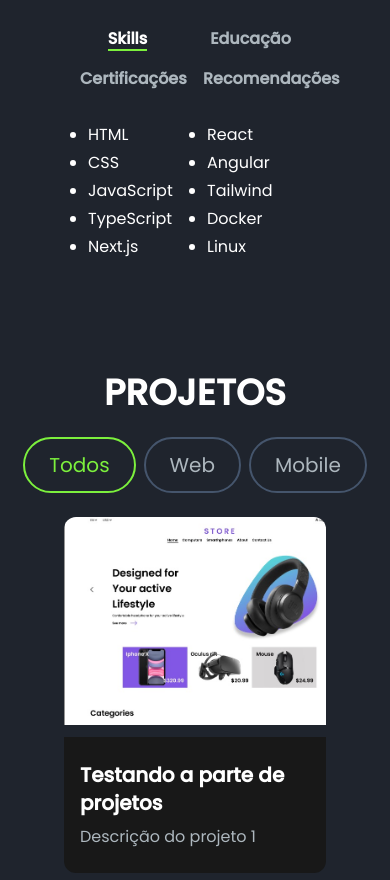
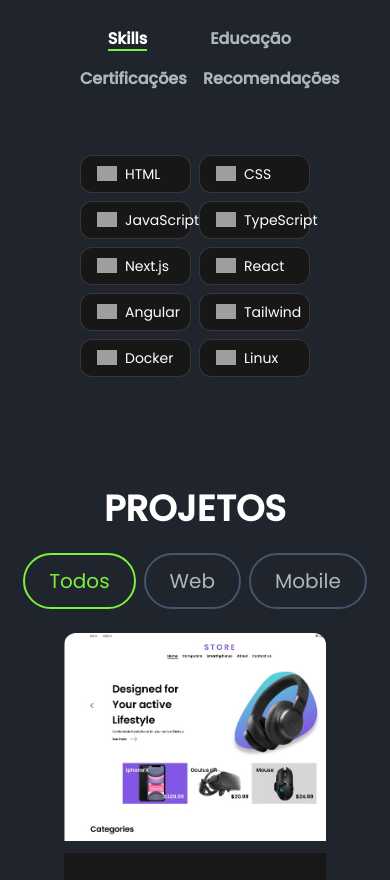
Before and after one commit to fagundes321/Portfolio-em-next, a Next.js app: page / in a window 390 px wide. Shown: the part 1860-2740 px from the top of the page. Built offline with nearby package versions, Linux system fonts and the light colour scheme; grey boxes are pictures that could not be loaded.

Commit message:
Adição dos icons em skills

```diff
--- a/next.config.mjs
+++ b/next.config.mjs
@@ -1,4 +1,15 @@
 /** @type {import('next').NextConfig} */
-const nextConfig = {};
+const nextConfig = {
+  images: {
+    remotePatterns: [
+      {
+        protocol: "https",
+        hostname: "cdn.simpleicons.org",
+      },
+    ],
+    dangerouslyAllowSVG: true, // Permite o uso de imagens SVG remotas
+    contentSecurityPolicy: "default-src 'self'; img-src * data: blob:;",
+  },
+};
 
 export default nextConfig;
--- a/src/app/components/AboutSection.jsx
+++ b/src/app/components/AboutSection.jsx
@@ -7,30 +7,32 @@ import AOS from "aos";
 import "aos/dist/aos.css";
 import Recommendations from "./Recommendations";
 import Certifications from "./Certifications";
+import Skills from "./Skills";
 import { useSwipeable } from "react-swipeable";
+
 const sharedTransition = { duration: 0.3, ease: "easeInOut" };
 
 const sobre_mim =
-"   Sou um desenvolvedor full stack apaixonado por criar aplicações web interativas e responsivas. Tenho experiência com JavaScript, React, Next.js, Angular, Node.js, Docker, HTML, CSS e Git. Sou um aprendiz rápido e estou sempre buscando expandir meus conhecimentos e habilidades. Trabalho bem em equipe e estou animado para colaborar com outras pessoas na criação de aplicações incríveis.";
+  "Sou um desenvolvedor full stack apaixonado por criar aplicações web interativas e responsivas. Tenho experiência com JavaScript, React, Next.js, Angular, Node.js, Docker, HTML, CSS e Git. Sou um aprendiz rápido e estou sempre buscando expandir meus conhecimentos e habilidades. Trabalho bem em equipe e estou animado para colaborar com outras pessoas na criação de aplicações incríveis.";
+
+
+const TechBadge = ({ name, icon }) => (
+  <div className="flex items-center gap-2 rounded-xl border border-white/20 bg-neutral-900 px-3 py-1 text-sm">
+    <Image
+      src={`https://cdn.simpleicons.org/${icon}`}
+      alt={name}
+      width={16}
+      height={16}
+    />
+    {name}
+  </div>
+);
 
 const TAB_DATA = [
   {
     title: "Skills",
     id: "skills",
-    content: (
-      <ul className="list-disc pl-2 columns-2 space-y-1">
-        <li>HTML</li>
-        <li>CSS</li>
-        <li>JavaScript</li>
-        <li>TypeScript</li>
-        <li>Next.js</li>
-        <li>React</li>
-        <li>Angular</li>
-        <li>Tailwind</li>
-        <li>Docker</li>
-        <li>Linux</li>
-      </ul>
-    ),
+    content: <Skills />,
   },
   {
     title: "Educação",
@@ -45,8 +47,7 @@ const TAB_DATA = [
   {
     title: "Certificações",
     id: "certificacoes",
-    content: <Certifications/>
-
+    content: <Certifications />,
   },
   {
     title: "Recomendações",
@@ -90,7 +91,6 @@ const AboutSection = () => {
           data-aos="fade-up"
           data-aos-duration="1000"
         >
-          {/* Ajustando a imagem para que fique proporcional e responsiva */}
           <div className="relative w-full max-w-[250px] md:max-w-[350px] mx-auto mb-8">
             <Image
               src="/images/hero-image3.png"
@@ -109,7 +109,8 @@ const AboutSection = () => {
           {...handlers}
         >
           <h2 className="text-4xl font-bold text-white mb-4">&lt;Sobre/&gt;</h2>
-          <p className="text-base lg:text-lg text-justify">{sobre_mim}</p> {/* Texto justificado */}
+          <p className="text-base lg:text-lg text-justify">{sobre_mim}</p>
+
           <div
             className="grid grid-cols-2 gap-4 mt-8 sm:flex sm:flex-wrap sm:justify-start"
             data-aos="fade-up"
@@ -140,6 +141,8 @@ const AboutSection = () => {
               {TAB_DATA.find((t) => t.id === tab)?.content}
             </motion.div>
           </AnimatePresence>
+
+
         </div>
       </div>
     </section>
--- /dev/null
+++ b/src/app/components/Skills.jsx
@@ -0,0 +1,30 @@
+const techStack = [
+  { name: "HTML", icon: "https://cdn.simpleicons.org/html5" },
+  { name: "CSS", icon: "https://cdn.simpleicons.org/css3" },
+  { name: "JavaScript", icon: "https://cdn.simpleicons.org/javascript" },
+  { name: "TypeScript", icon: "https://cdn.simpleicons.org/typescript" },
+  { name: "Next.js", icon: "https://cdn.simpleicons.org/nextdotjs/white" },
+  { name: "React", icon: "https://cdn.simpleicons.org/react" },
+  { name: "Angular", icon: "https://cdn.simpleicons.org/angular/red" },
+  { name: "Tailwind", icon: "https://cdn.simpleicons.org/tailwindcss" },
+  { name: "Docker", icon: "https://cdn.simpleicons.org/docker" },
+  { name: "Linux", icon: "https://cdn.simpleicons.org/linux" },
+];
+
+const Skills = () => {
+  return (
+    <div className="grid grid-cols-2 gap-2 mt-8">
+      {techStack.map((tech) => (
+        <div
+          key={tech.name}
+          className="flex items-center gap-2 rounded-xl border border-white/[0.14] bg-neutral-900 px-4 py-2 text-sm max-w-[120px] w-full"
+        >
+          {tech.icon && <img height="20" width="20" src={tech.icon} alt={tech.name} />}
+          <span className="text-white text-center">{tech.name}</span>
+        </div>
+      ))}
+    </div>
+  );
+};
+
+export default Skills;
```
